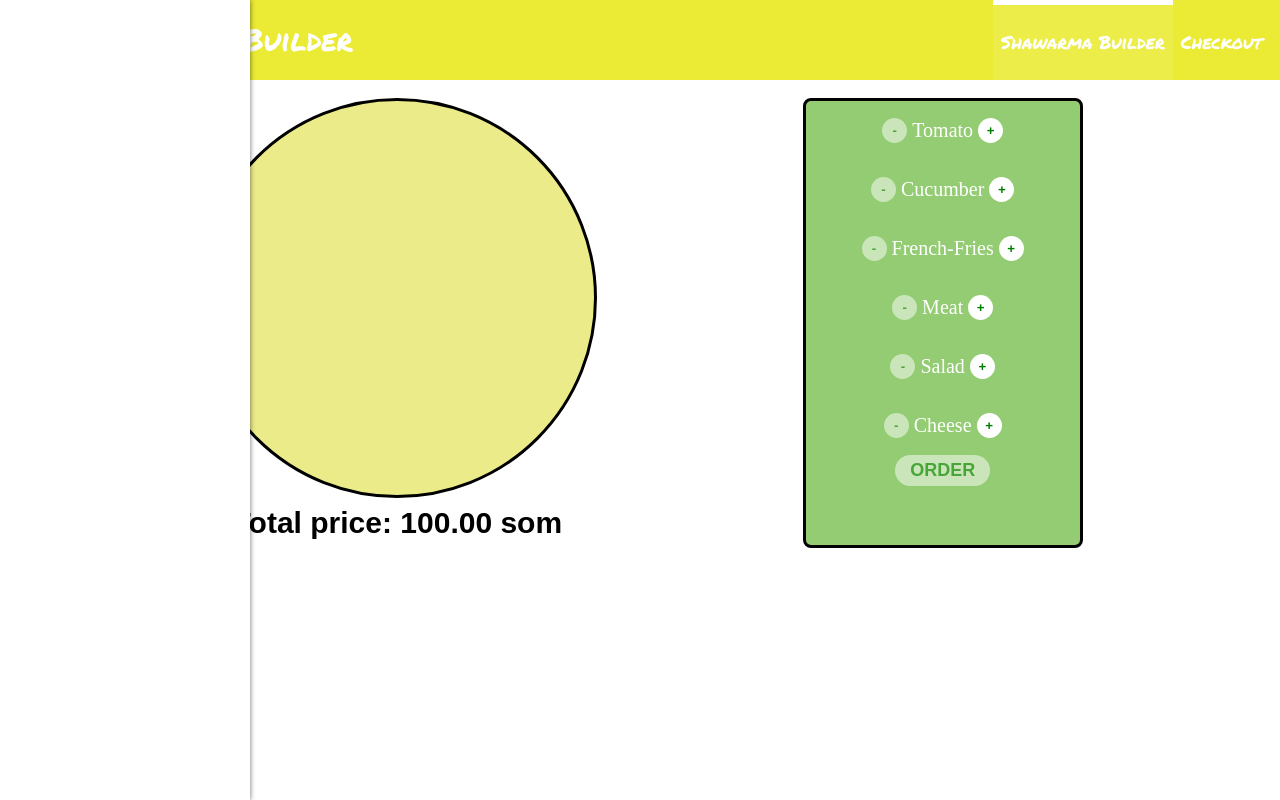
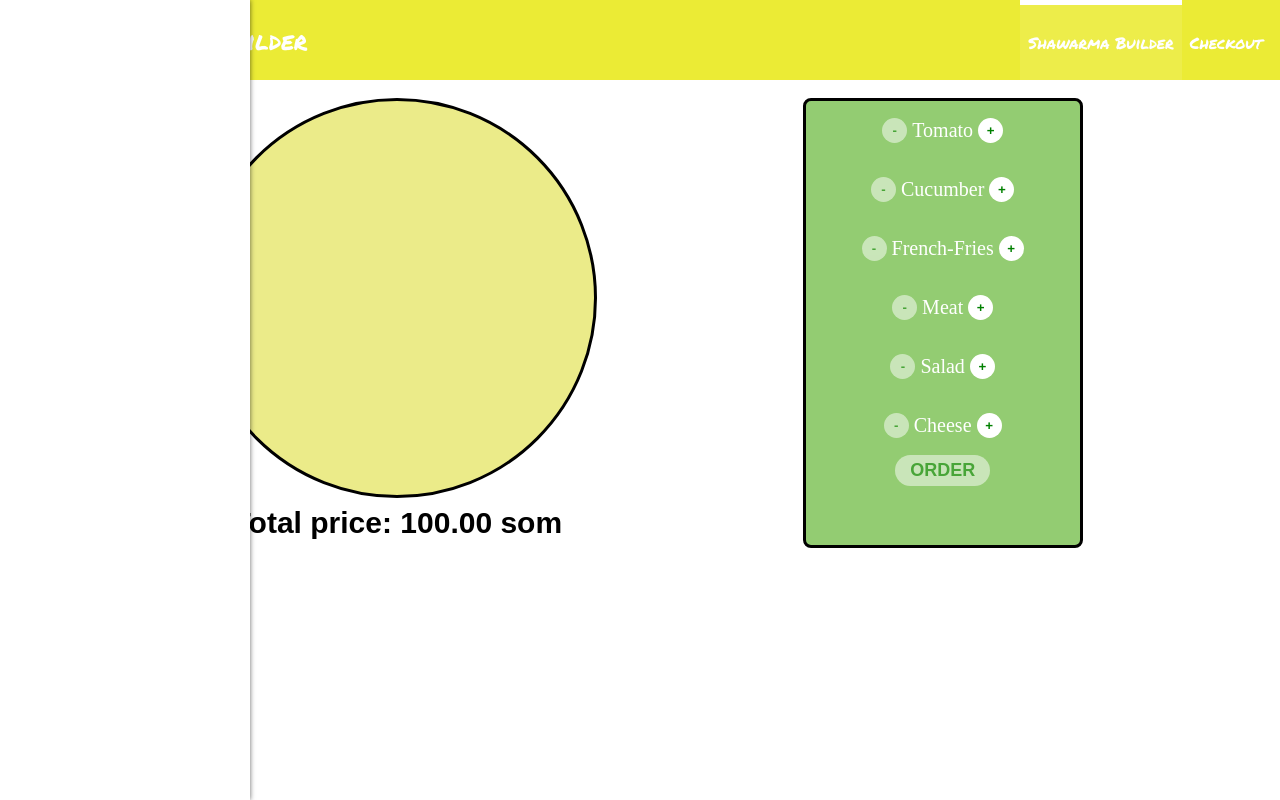
Before and after one commit to bayel-bakytov/shawarma-builder, a React (Create React App) app: page / in a window 1280 px wide. Built offline with nearby package versions, Linux system fonts and the light colour scheme.

Commit message:
Move to UI folder

```diff
--- a/src/components/Layout/Toolbar/Toolbar.js
+++ b/src/components/Layout/Toolbar/Toolbar.js
@@ -1,7 +1,7 @@
 import React from "react";
 import classes from "./Toolbar.module.css";
-import Logo from "../Logo/Logo";
-import Navigation from "./Navigation/Navigation";
+import Logo from "../../UI/Logo/Logo";
+import Navigation from "../../UI/Navigation/Navigation";
 
 export default () => (
   <div className={classes.Toolbar}>
--- a/src/components/Layout/Logo/Logo.module.css
+++ b/src/components/UI/Logo/Logo.module.css
@@ -10,5 +10,5 @@
 .Logo span {
   font-family: "Permanent Marker", cursive;
   color: white;
-  font-size: 30px;
+  font-size: 25px;
 }
--- a/src/components/Layout/Toolbar/Navigation/NavigationItem/NavigationItem.module.css
+++ b/src/components/UI/Navigation/NavigationItem/NavigationItem.module.css
@@ -8,7 +8,7 @@
   text-decoration: none;
   font-family: "Permanent Marker", cursive;
   color: white;
-  font-size: 18px;
+  font-size: 16px;
   border-top: 5px solid transparent;
 
   transition: all .3s ease-in-out;
```
Also changed, not shown: src/components/UI/Logo/Logo.js (renamed from src/components/Layout/Logo/Logo.js), src/components/UI/Navigation/Navigation.js (renamed from src/components/Layout/Toolbar/Navigation/Navigation.js), src/components/UI/Navigation/Navigation.module.css (renamed from src/components/Layout/Toolbar/Navigation/Navigation.module.css), src/components/UI/Navigation/NavigationItem/NavigationItem.js (renamed from src/components/Layout/Toolbar/Navigation/NavigationItem/NavigationItem.js).
